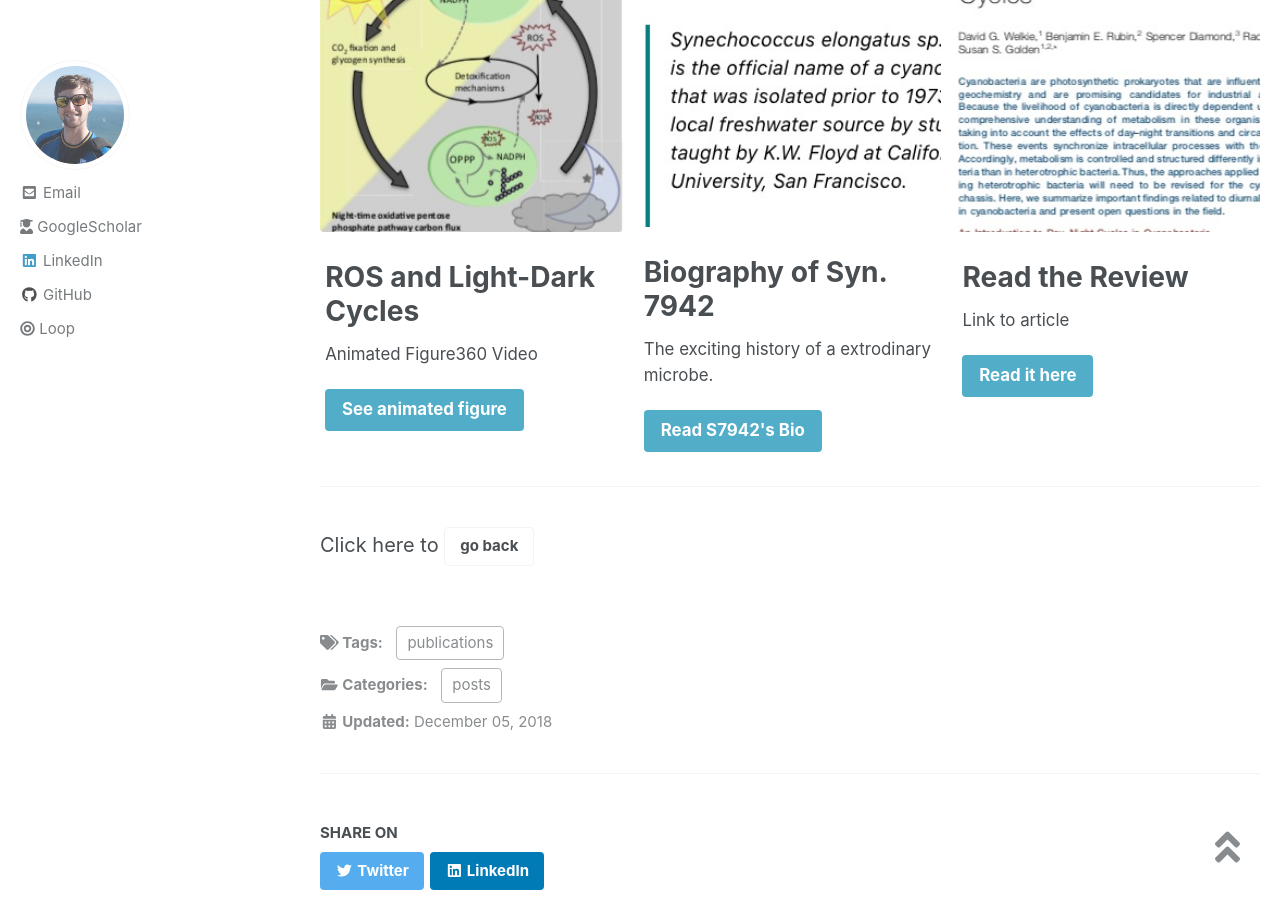
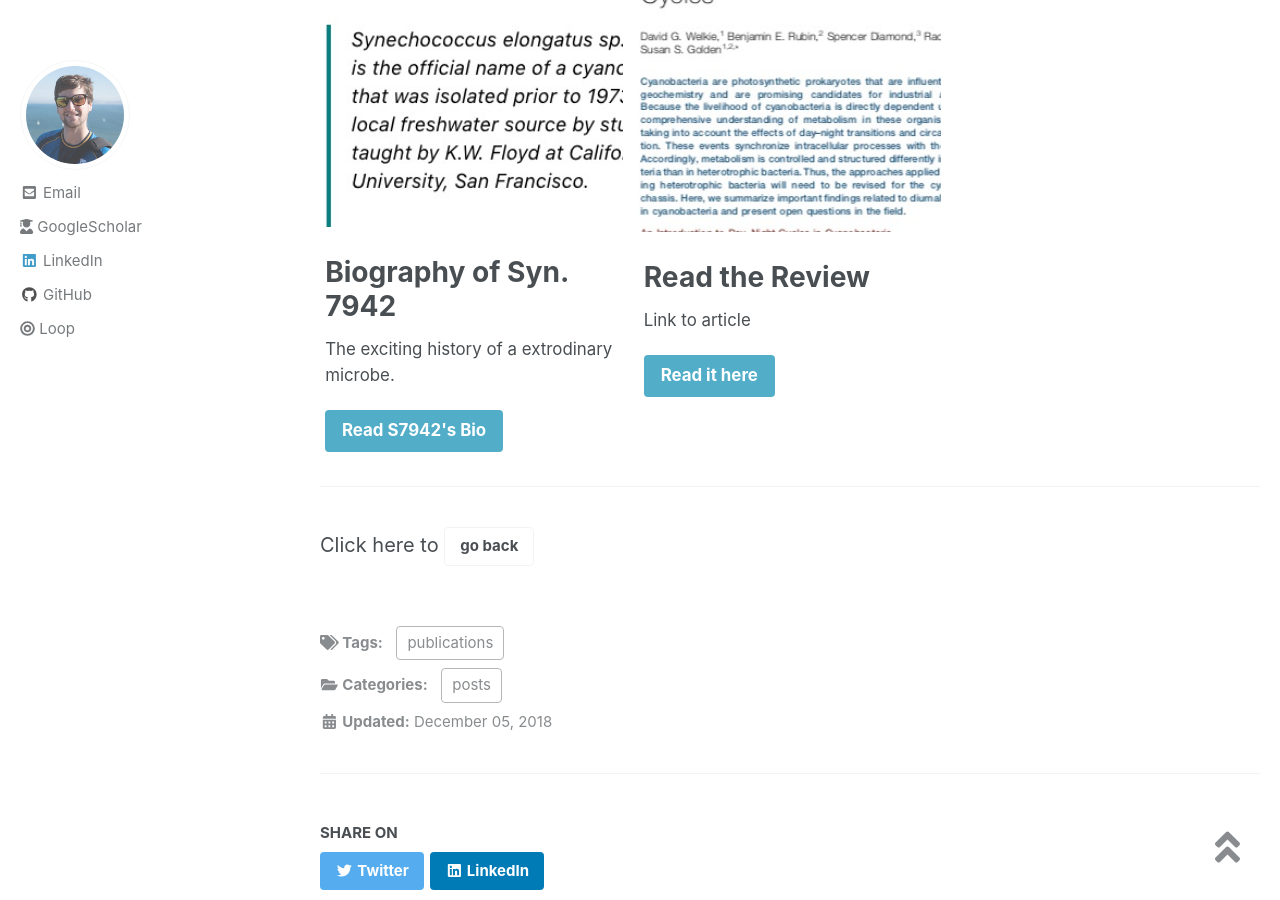
Before and after one commit to dwelkie/dwelkie.github.io, a Jekyll site: the page built from _posts/2018-12-05-Trends_Review.md, in a window 1280 px wide and 900 px high, scrolled down 1019 px. Built offline with Jekyll 4.4.1, drawn with Linux system fonts in a browser that asks for light colours; nearby versions of some CDN libraries.

Commit message:
Update 2018-12-05-Trends_Review.md

```diff
--- a/_posts/2018-12-05-Trends_Review.md
+++ b/_posts/2018-12-05-Trends_Review.md
@@ -6,13 +6,6 @@ category: posts
 excerpt: "A review of how cyanobacteria live and respond to light-dark cycles written by a awesome collaborative team"
 search: true
 feature_row:
-  - image_path: /assets/images/TIMIVideoIcon.jpg
-    alt: "F360"
-    title: "ROS and Light-Dark Cycles"
-    excerpt: "Animated Figure360 Video"
-    url: "/TIMIFigure360/"
-    btn_class: "btn--info"
-    btn_label: "See animated figure"
   - image_path: /assets/images/SynHist.jpg
     alt: "Syn7942 History"
     title: "Biography of Syn. 7942"
```
